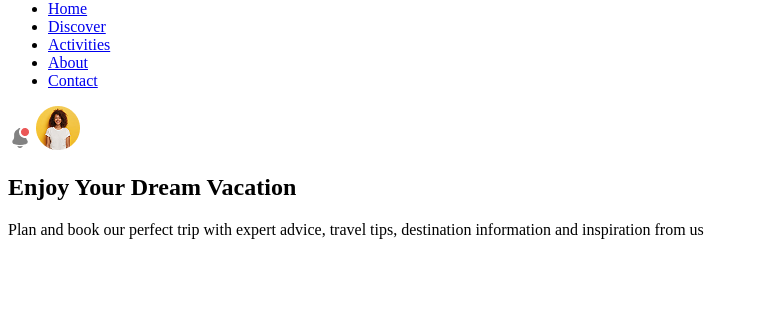
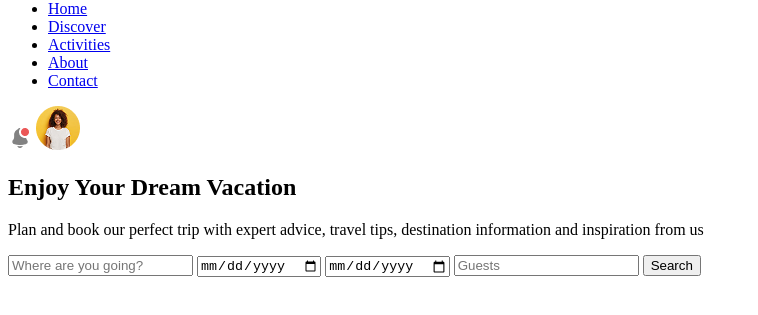
Before and after one commit to Oayao08/myDreamPlace, a plain HTML site: page index.html in a window 1280 px wide. Shown: the part 57-372 px from the top of the page, without its empty margins (0-758 px from the left). Drawn offline with Linux system fonts and the light colour scheme.

Commit message:
Creación buscador main

```diff
--- a/index.html
+++ b/index.html
@@ -36,6 +36,26 @@
           </p>
         </div>
       </section>
+      <form class="search-form">
+        <input
+          type="text"
+          placeholder="Where are you going?"
+          aria-label="Destino"
+        />
+
+        <input type="date" aria-label="Fecha de entrada" />
+
+        <input type="date" aria-label="Fecha de salida" />
+
+        <input
+          type="number"
+          min="1"
+          placeholder="Guests"
+          aria-label="Número de huéspedes"
+        />
+
+        <button type="submit">Search</button>
+      </form>
     </main>
   </body>
 </html>
```
